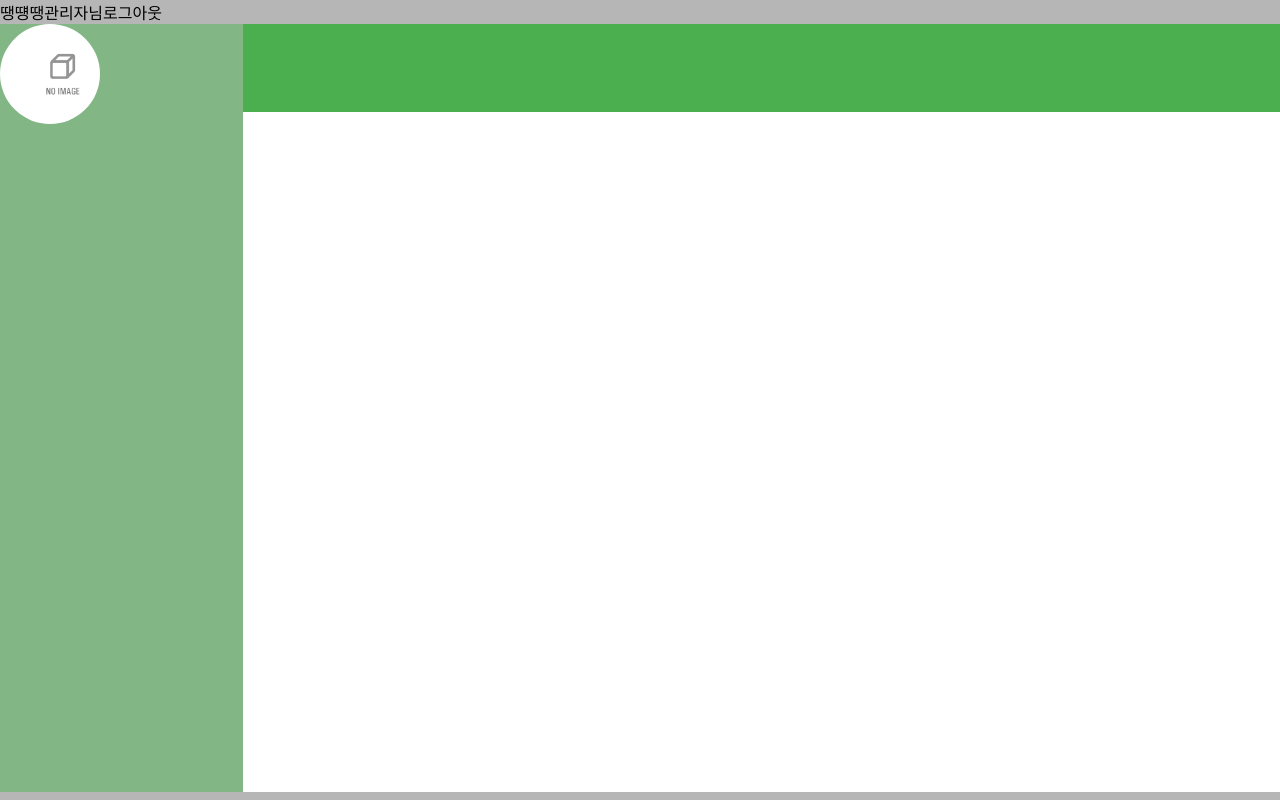
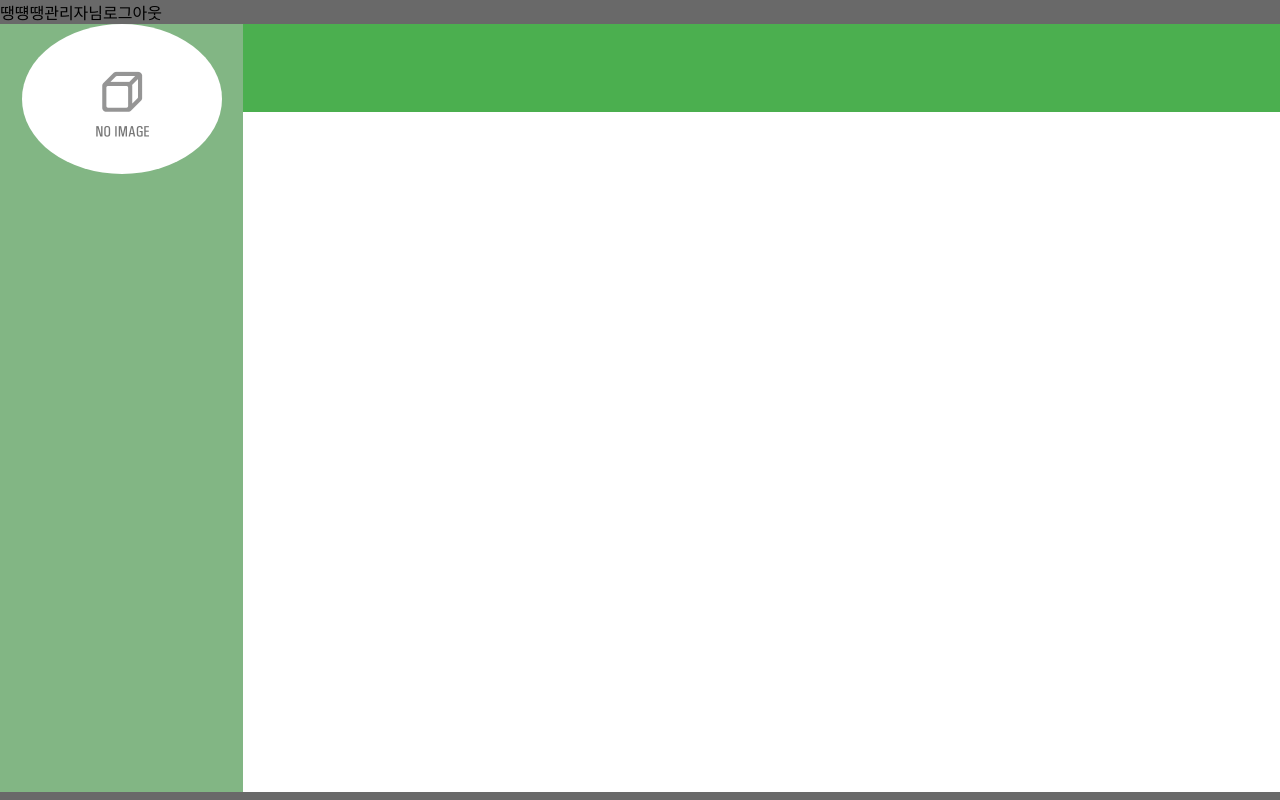
Before and after one commit to kswoah6616/banglog, a CodeIgniter app: page /database/admin/main/index in a window 1280 px wide. Run offline with CodeIgniter, Linux system fonts and the light colour scheme; some libraries are stand-ins or nearby versions.

Commit message:
[BO] 프로필 사진 생성 원형 개발

```diff
--- a/resourceadmin/css/common.css
+++ b/resourceadmin/css/common.css
@@ -19,7 +19,7 @@ a:hover {text-decoration: none;}
 }
 
 .top_menu{
-    background-color: rgba(182, 182, 182);
+    background-color: rgb(105, 105, 105);
     display: flex;
     width: 100%;
     height: 30px;
@@ -54,21 +54,25 @@ a:hover {text-decoration: none;}
 }
 
 .footer{
-    background-color: rgba(182, 182, 182);
+    background-color: rgb(105, 105, 105);
     height: 30px;
 }
 
+.profile{
+  height: 150px;
+  width: 100%;
+  text-align: center;
+}
+
 .profile_img{
-  width: 100px;
-  height: 100px;
-  position: relative;
-  overflow: hidden;
-  border-radius: 50%;
+  display: inline-block;
+  height: 150px;
+  border-radius:50%;
+  margin:0 auto;
+  overflow:hidden;
 }
 
 .img_circle{
-  display: inline;
-  margin: 0 auto;
-  height: 100%;
-  width: auto;
+  height:auto;
+  width:200px;
 }
--- a/resourceadmin/js/common/css_common.js
+++ b/resourceadmin/js/common/css_common.js
@@ -1,10 +1,5 @@
 $(function(){
 
-    //아코디언 버튼 이벤트
-    $('.accordion_btn').on('click', function(e){
-        $('.accordion_btn').removeClass('on');
-        $(this).addClass('on');
-        $(this).parent().find('.smenu').show();
-    })
+
 
 });
```
